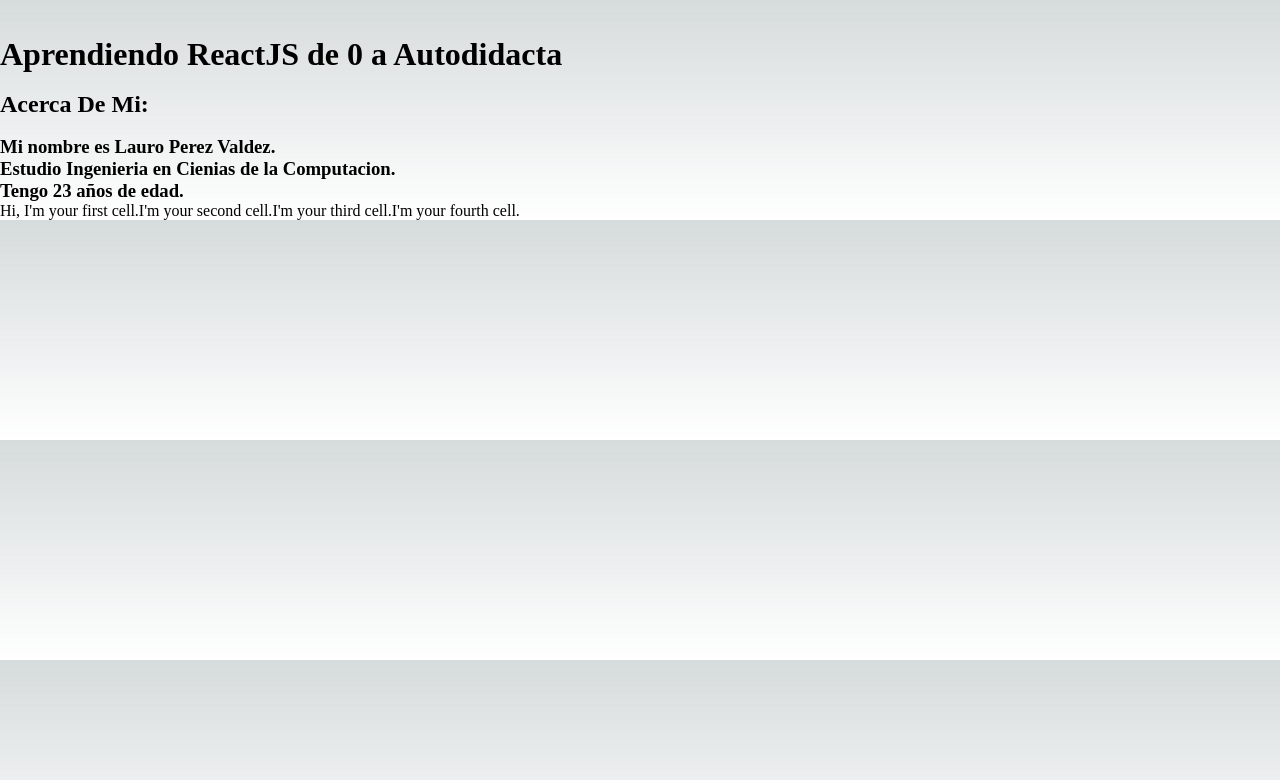
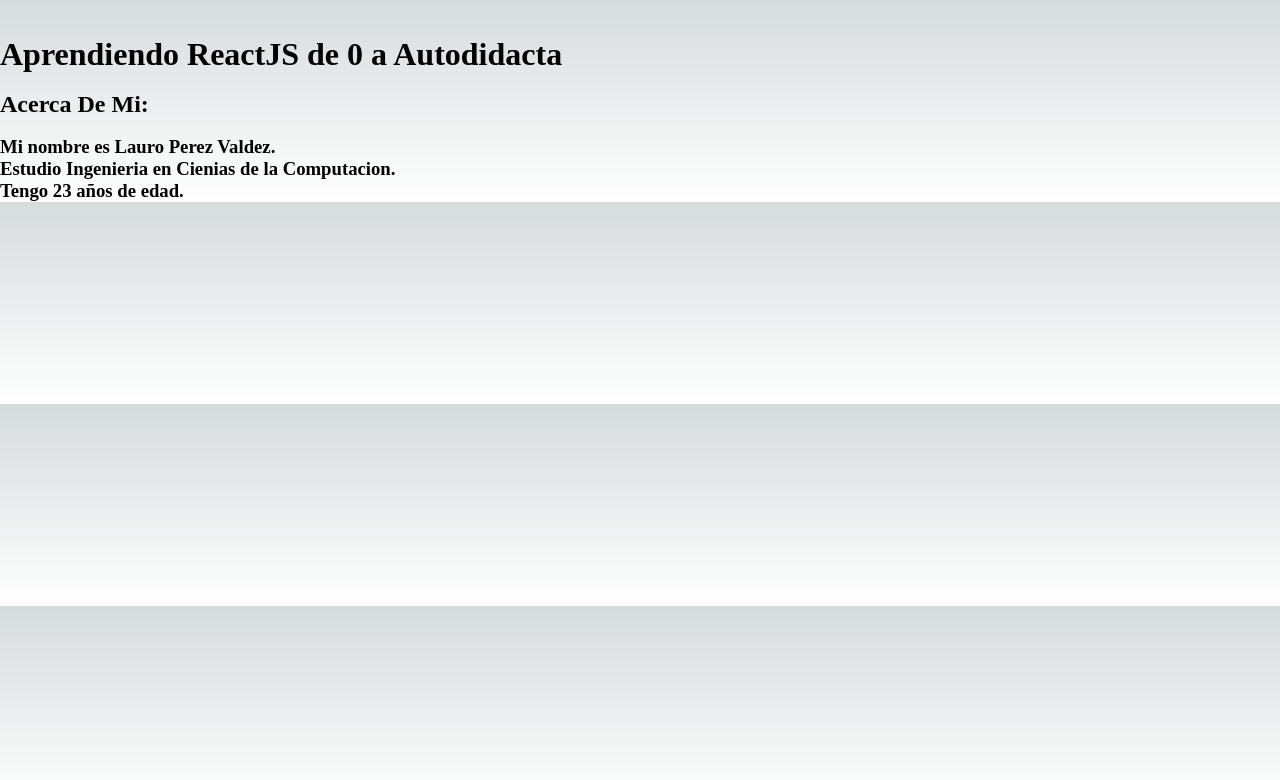
Before and after one commit to m-admax/first-app-react, a Next.js app: page /homework in a window 1280 px wide. Shown: the top 780 px of the page. Built offline with nearby package versions, Linux system fonts and the light colour scheme.

Commit message:
Correcion de homework.js

```diff
--- a/src/pages/homework.js
+++ b/src/pages/homework.js
@@ -14,12 +14,6 @@ const about = ()=>{
         <h3>Mi nombre es Lauro Perez Valdez.</h3>
         <h3>Estudio Ingenieria en Cienias de la Computacion.</h3>
         <h3>Tengo 23 años de edad.</h3>
-        <tr>
-  <td>Hi, I'm your first cell.</td>
-  <td>I'm your second cell.</td>
-  <td>I'm your third cell.</td>
-  <td>I'm your fourth cell.</td>
-</tr>
         </>
 
     )
```
Also changed, not shown: src/pages/table.js (+3 -5 lines).
